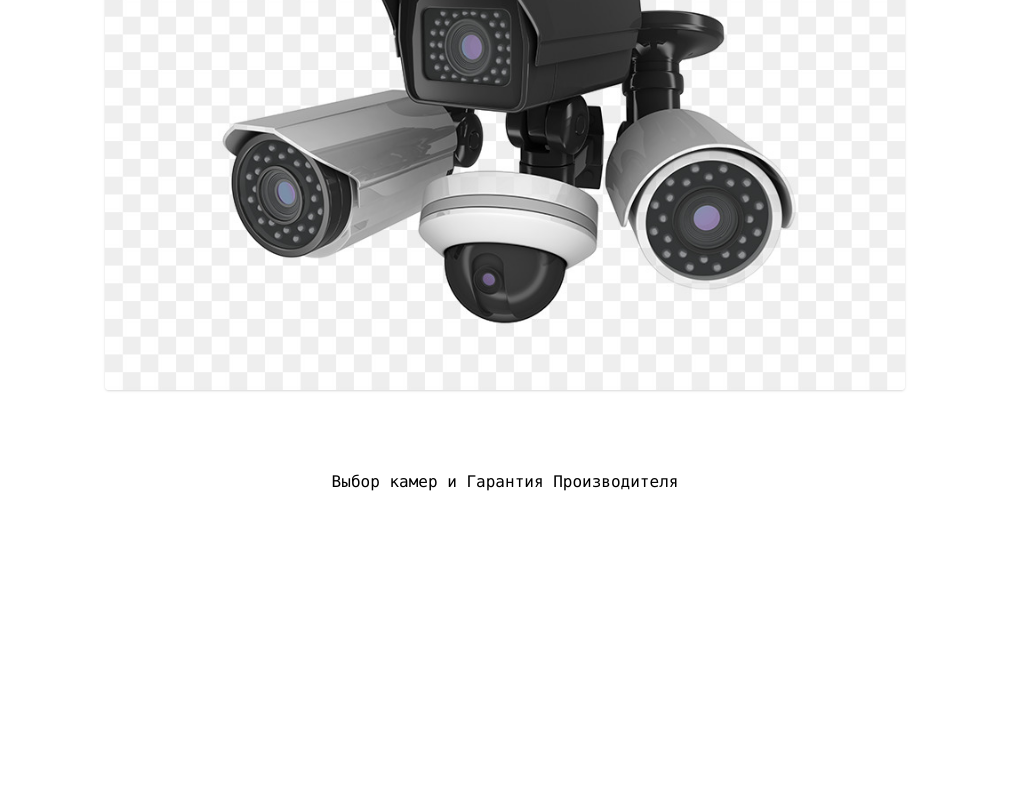
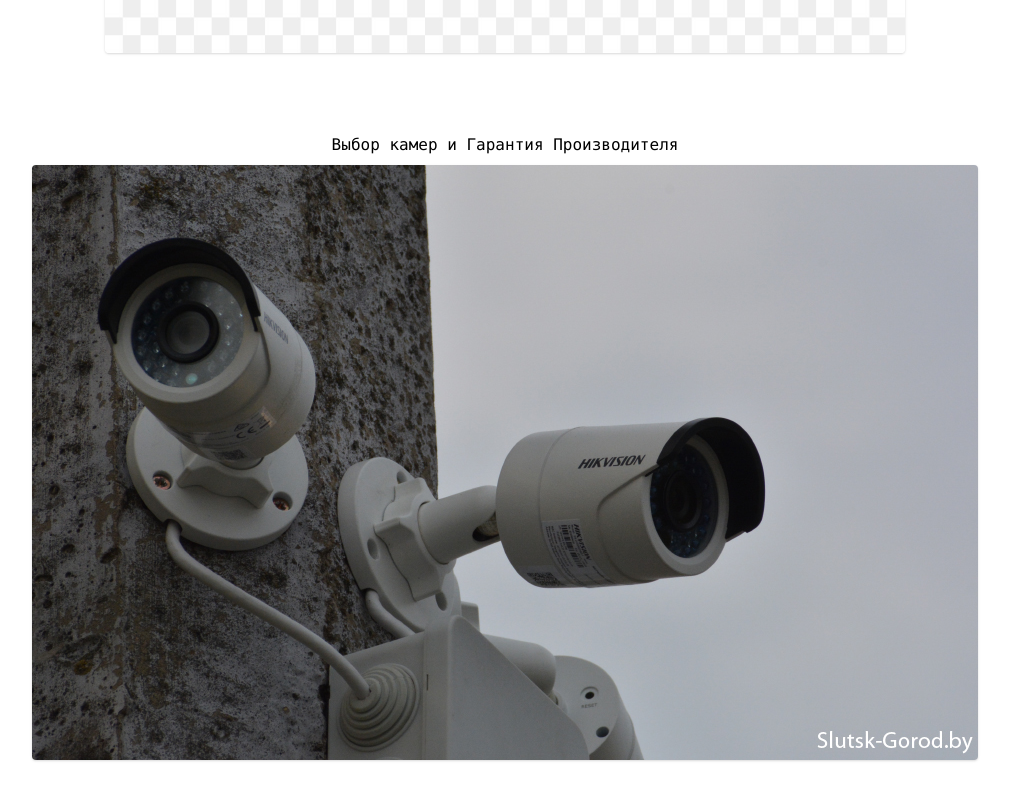
Before and after one commit to Oinari-Shinto/react-camera-app, a React (Create React App) app: page / in a window 1280 px wide. Shown: the part 1058-1858 px from the top of the page, without its empty margins (135-1144 px from the left). Before the commit the page ends 1664 px from the top, so only its background shows below. Built offline with nearby package versions, Linux system fonts and the light colour scheme.

Commit message:
update Content section

```diff
--- a/src/components/Content.js
+++ b/src/components/Content.js
@@ -8,6 +8,7 @@ const Content = () => {
             <img src={CameraOne} alt="" className="h-full rounded mb-20 shadow" />
             <div className="flex flex-col justify-center items-center">
             <h2 className="tent-2xl mb-2">Выбор камер и Гарантия Производителя</h2>
+            <img src={CameraTwo} alt="" className="h-full rounded mb-20 shadow" />
 
             </div>
         </div>
```
